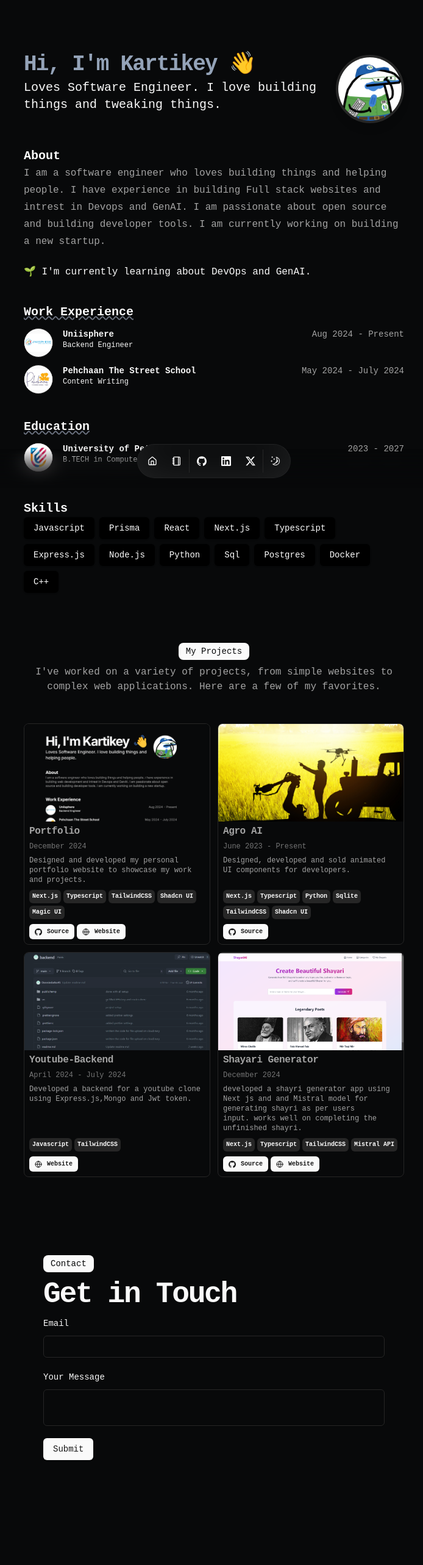
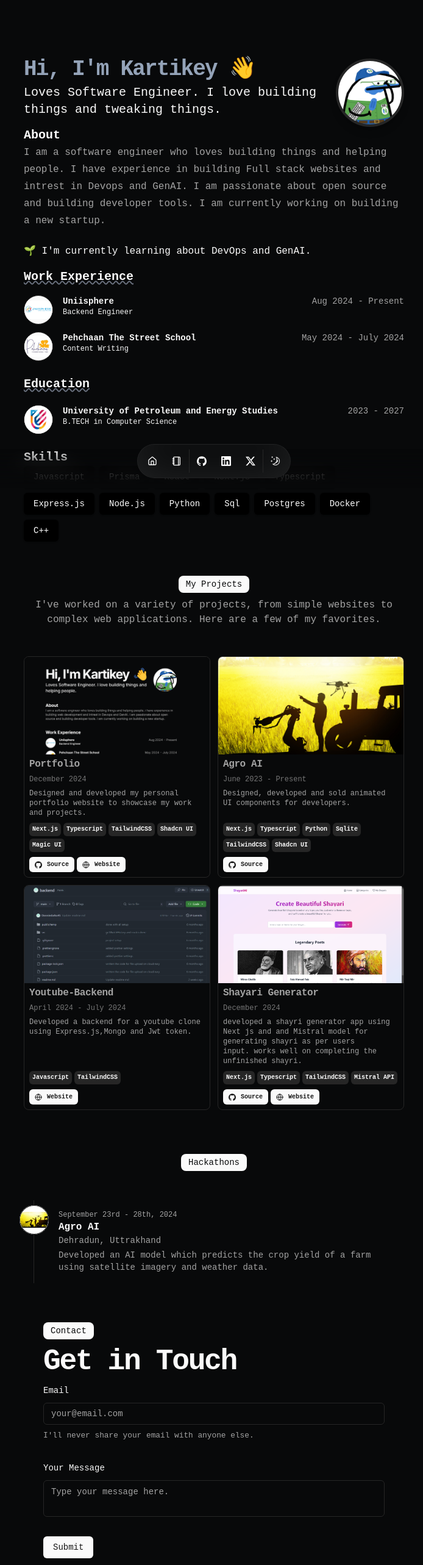
Before and after one commit to Donniedarko45/Portfolio, a Next.js app: page / in a window 1280 px wide. Shown: the top 2566 px of the page at 61% size, without its empty margins (289-983 px from the left). Before the commit the page ends 2536 px from the top, so only its background shows below. Built offline with nearby package versions, Linux system fonts and the light colour scheme; a web font is replaced by a local one.

Commit message:
changing something

```diff
--- a/src/app/page.tsx
+++ b/src/app/page.tsx
@@ -1,98 +1,29 @@
 "use client";
 
 import { ContactForm } from "../components/contact-us";
-import { Cover } from "../components/ui/cover";
 import { HackathonCard } from "@/components/hackathon-card";
-import BlurFade from "@/components/magicui/blur-fade";
-import BlurFadeText from "@/components/magicui/blur-fade-text";
-import { IconCloud } from "@/components/magicui/interactiveCloud";
 import { ProjectCard } from "@/components/project-card";
 import { ResumeCard } from "@/components/resume-card";
 import Skills from "@/components/skills";
 import { Avatar, AvatarFallback, AvatarImage } from "@/components/ui/avatar";
 import { DATA } from "@/data/resume";
-import { animate } from "@tsparticles/engine";
-import { motion, useAnimation } from "framer-motion";
-import Link from "next/link";
-import { useEffect } from "react";
 import Markdown from "react-markdown";
 
-function useScrollAnimation() {
-  const controls = useAnimation();
-
-  useEffect(() => {
-    const handleScroll = () => {
-      controls.start({ opacity: 1, y: 0, transition: { duration: 0.8 } });
-    };
-
-    window.addEventListener("scroll", handleScroll);
-    return () => window.removeEventListener("scroll", handleScroll);
-  }, [controls]);
-
-  return controls;
-}
-
-const BLUR_FADE_DELAY = 0.04;
-
-const slugs = [
-  "typescript",
-  "javascript",
-  "react",
-  "html5",
-  "css3",
-  "nodedotjs",
-  "express",
-  "nextdotjs",
-  "prisma",
-  "amazonaws",
-  "postgresql",
-  "nginx",
-  "vercel",
-  "docker",
-  "git",
-  "jira",
-  "github",
-  "gitlab",
-  "visualstudiocode",
-  "neovim",
-  "c",
-  "c++",
-  "python",
-];
-
 export default function Page() {
-  const scrollControls = useScrollAnimation();
   return (
-    <motion.main
-      initial={{ opacity: 0 }}
-      animate={{ opacity: 1 }}
-      transition={{ duration: 0.5 }}
-      className="flex flex-col min-h-[100dvh] space-y-10"
-    >
-      <motion.section
-        id="hero"
-        initial={{ opacity: 0, y: 50 }}
-        whileInView={{ opacity: 1, y: 0 }}
-        transition={{ duration: 0.8, ease: "easeOut" }}
-        viewport={{ once: true, amount: 0.3 }}
-        animate={scrollControls}
-      >
+    <div>
       <div className="mx-auto w-full max-w-2xl space-y-8">
         <div className="gap-2 flex justify-between">
           <div className="flex-col flex flex-1 space-y-1.5">
-              <BlurFadeText
-                delay={BLUR_FADE_DELAY}
-                className="font-mono text-xl font-bold tracking-tighter sm:text-3xl xl:text-4xl/none text-slate-400"
-                yOffset={8}
-                text={`Hi, I'm ${DATA.name.split(" ")[0]} 👋`}
-              />
-              <BlurFadeText
-                className="max-w-[600px] font-mono py-8px  text-normal  md:text-xl"
-                delay={BLUR_FADE_DELAY}
-                text={DATA.description}
-              />
+            <div className="font-mono text-xl font-bold tracking-tighter sm:text-3xl xl:text-4xl/none text-slate-400">
+              {" "}
+              {`Hi, I'm ${DATA.name.split(" ")[0]} 👋`}
             </div>
-            <BlurFade delay={BLUR_FADE_DELAY}>
+            <div className="max-w-[600px] font-mono py-8px text-normal md:text-xl">
+              {" "}
+              {DATA.description}
+            </div>
+          </div>
           <Avatar className="size-28 border-4 ring-rose-600  shadow-lg rounded-full flex items-center justify-center overflow-hidden relative">
             <div className="absolute inset-0 animate-ripple rounded-full border-4 ring-rose-600"></div>
 
@@ -105,55 +36,27 @@ export default function Page() {
               {DATA.initials}
             </AvatarFallback>
           </Avatar>{" "}
-            </BlurFade>
         </div>
       </div>
-      </motion.section>
 
-      <motion.section
-        id="about"
-        initial={{ opacity: 0, y: 50 }}
-        whileInView={{ opacity: 1, y: 0 }}
-        transition={{ duration: 0.8, ease: "easeOut" }}
-        viewport={{ once: true, amount: 0.3 }}
-        animate={scrollControls}
-      >
-        <BlurFade delay={BLUR_FADE_DELAY * 3}>
       <h2 className="text-xl font-mono  font-bold decoration-gray-500 [text-decoration-style:wavy]">
         About
       </h2>
-        </BlurFade>
 
-        <BlurFade delay={BLUR_FADE_DELAY * 4}>
       <Markdown className="prose max-w-full font-mono text-normal text-muted-foreground dark:prose-invert">
         {DATA.summary}
       </Markdown>
       <br />
-          <div className="relative  h-full flex items-center">
+      <div className="relative mb-4  h-full flex items-center">
         🌱 I'm currently learning about DevOps and GenAI.
         <br />
       </div>
-        </BlurFade>
-      </motion.section>
-      <motion.section
-        id="work"
-        initial={{ opacity: 0, y: 50 }}
-        whileInView={{ opacity: 1, y: 0 }}
-        transition={{ duration: 0.8, ease: "easeOut" }}
-        viewport={{ once: true, amount: 0.3 }}
-        animate={scrollControls}
-      >
+
       <div className="flex min-h-0 flex-col gap-y-3">
-          <BlurFade delay={BLUR_FADE_DELAY * 5}>
-            <h2 className="text-xl font-bold  font-mono  underline decoration-gray-500 [text-decoration-style:wavy]">
+        <h2 className="text-xl font-bold  font-mono  mb-1  underline decoration-gray-500 [text-decoration-style:wavy]">
           Work Experience
         </h2>
-          </BlurFade>
-          {DATA.work.map((work, id) => (
-            <BlurFade
-              key={work.company}
-              delay={BLUR_FADE_DELAY * 6 + id * 0.05}
-            >
+        {DATA.work.map((work) => (
           <ResumeCard
             key={work.company}
             logoUrl={work.logoUrl}
@@ -165,29 +68,14 @@ export default function Page() {
             period={`${work.start} - ${work.end ?? "Present"}`}
             description={work.description}
           />
-            </BlurFade>
         ))}
       </div>
-      </motion.section>
-      <motion.section
-        id="education"
-        initial={{ opacity: 0, y: 50 }}
-        whileInView={{ opacity: 1, y: 0 }}
-        transition={{ duration: 0.8, ease: "easeOut" }}
-        viewport={{ once: true, amount: 0.3 }}
-        animate={scrollControls}
-      >
+
       <div className="flex min-h-0 flex-col gap-y-3">
-          <BlurFade delay={BLUR_FADE_DELAY * 7}>
-            <h2 className="text-xl font-bold underline decoration-gray-500 [text-decoration-style:wavy]">
+        <h2 className="text-xl font-bold underline mt-6 mb-2  decoration-gray-500 [text-decoration-style:wavy]">
           Education
         </h2>
-          </BlurFade>
-          {DATA.education.map((education, id) => (
-            <BlurFade
-              key={education.school}
-              delay={BLUR_FADE_DELAY * 8 + id * 0.05}
-            >
+        {DATA.education.map((education) => (
           <ResumeCard
             key={education.school}
             href={education.href}
@@ -197,49 +85,25 @@ export default function Page() {
             subtitle={education.degree}
             period={`${education.start} - ${education.end}`}
           />
-            </BlurFade>
         ))}
       </div>
-      </motion.section>
-      <motion.section
-        id="skills"
-        initial={{ opacity: 0, y: 50 }}
-        whileInView={{ opacity: 1, y: 0 }}
-        transition={{ duration: 0.8, ease: "easeOut" }}
-        viewport={{ once: true, amount: 0.3 }}
-        animate={scrollControls}
-      >
+      <div className="mt-6 mb-2">
         <Skills />
-      </motion.section>
-      <motion.section
-        id="projects"
-        initial={{ opacity: 0, y: 50 }}
-        whileInView={{ opacity: 1, y: 0 }}
-        transition={{ duration: 0.8, ease: "easeOut" }}
-        viewport={{ once: true, amount: 0.3 }}
-        animate={scrollControls}
-      >
+      </div>
       <div className="space-y-12 w-full py-12">
-          <BlurFade delay={BLUR_FADE_DELAY * 11}>
         <div className="flex flex-col items-center justify-center space-y-4 text-center">
           <div className="space-y-2">
             <div className="inline-block font-mono rounded-lg bg-foreground text-background px-3 py-1 text-sm">
               My Projects
             </div>
             <p className="text-muted-foreground font-mono  ">
-                  I&apos;ve worked on a variety of projects, from simple
-                  websites to complex web applications. Here are a few of my
-                  favorites.
+              I&apos;ve worked on a variety of projects, from simple websites to
+              complex web applications. Here are a few of my favorites.
             </p>
           </div>
         </div>
-          </BlurFade>
         <div className="grid grid-cols-1 font-mono  gap-3 sm:grid-cols-2 max-w-[800px] mx-auto">
-            {DATA.projects.map((project, id) => (
-              <BlurFade
-                key={project.title}
-                delay={BLUR_FADE_DELAY * 12 + id * 0.05}
-              >
+          {DATA.projects.map((project) => (
             <ProjectCard
               key={project.title}
               title={project.title}
@@ -250,45 +114,19 @@ export default function Page() {
               //video={project.video}
               links={project.links}
             />
-              </BlurFade>
           ))}
         </div>
       </div>
-      </motion.section>
-      {/* <motion.section
-        id="hackathons"
-        initial={{ opacity: 0, y: 50 }}
-        whileInView={{ opacity: 1, y: 0 }}
-        transition={{ duration: 0.8, ease: "easeOut" }}
-        viewport={{ once: true, amount: 0.3 }}
-        animate={scrollControls}
-      >
-        <div className="space-y-12 w-full py-12">
-          <BlurFade delay={BLUR_FADE_DELAY * 13}>
+      <div className="space-y-12 w-full py-6">
         <div className="flex flex-col items-center justify-center space-y-4 text-center">
           <div className="space-y-2">
             <div className="inline-block font-mono rounded-lg bg-foreground text-background px-3 py-1 text-sm">
               Hackathons
             </div>
-                <h2 className="text-3xl font-bold  tracking-tighter sm:text-5xl">
-                  <span>I like building things</span>
-                </h2>
-                <p className="text-muted-foreground font-mono">
-                  I attended 3+ hackathons. People from around the country would
-                  come together and build incredible things in 2-3 days. It was
-                  eye-opening to see the endless possibilities brought to life
-                  by a group of motivated and passionate individuals.
-                </p>
           </div>
         </div>
-          </BlurFade>
-         <BlurFade delay={BLUR_FADE_DELAY * 14}>
         <ul className="mb-4 ml-4 font-mono divide-y divide-dashed border-l">
-              {DATA.hackathons.map((project, id) => (
-                <BlurFade
-                  key={project.title + project.dates}
-                  delay={BLUR_FADE_DELAY * 15 + id * 0.05}
-                >
+          {DATA.hackathons.map((project) => (
             <HackathonCard
               title={project.title}
               description={project.description}
@@ -297,22 +135,11 @@ export default function Page() {
               image={project.image}
               // links={project.links}
             />
-                </BlurFade>
           ))}
         </ul>
-          </BlurFade>
       </div>
-      </motion.section>          */}
-      <motion.section
-        id="contact"
-        initial={{ opacity: 0, y: 50 }}
-        whileInView={{ opacity: 1, y: 0 }}
-        transition={{ duration: 0.8, ease: "easeOut" }}
-        viewport={{ once: true, amount: 0.3 }}
-        animate={scrollControls}
-      >
+
       <div className="container mx-auto py-10">
-          <BlurFade delay={BLUR_FADE_DELAY * 16}>
         <div className="space-y-3">
           <div className="inline-block font-mono rounded-lg bg-foreground text-background px-3 py-1 text-sm text-center">
             Contact
@@ -322,9 +149,7 @@ export default function Page() {
           </h2>
           <ContactForm />
         </div>
-          </BlurFade>
       </div>
-      </motion.section>
-    </motion.main>
+    </div>
   );
 }
--- a/src/components/contact-us.tsx
+++ b/src/components/contact-us.tsx
@@ -1,4 +1,5 @@
 "use client";
+
 import { zodResolver } from "@hookform/resolvers/zod";
 import { useForm } from "react-hook-form";
 import * as z from "zod";
@@ -7,6 +8,7 @@ import { Button } from "@/components/ui/button";
 import {
   Form,
   FormControl,
+  FormDescription,
   FormField,
   FormItem,
   FormLabel,
@@ -59,6 +61,7 @@ export function ContactForm() {
         description: "Thank you for your message. I'll get back to you soon.",
       });
 
+      // Reset form
       form.reset();
     } catch (error) {
       toast({
@@ -75,7 +78,7 @@ export function ContactForm() {
     <Form {...form}>
       <form
         onSubmit={form.handleSubmit(onSubmit)}
-        className=" font-mono space-y-5"
+        className=" font-mono space-y-8"
       >
         <FormField
           control={form.control}
@@ -84,9 +87,11 @@ export function ContactForm() {
             <FormItem>
               <FormLabel>Email</FormLabel>
               <FormControl>
-                <Input placeholder="" {...field} />
+                <Input placeholder="your@email.com" {...field} />
               </FormControl>
-
+              <FormDescription className=" font-jetbrains">
+                I'll never share your email with anyone else.
+              </FormDescription>
               <FormMessage />
             </FormItem>
           )}
@@ -98,7 +103,11 @@ export function ContactForm() {
             <FormItem>
               <FormLabel className=" font-mono">Your Message</FormLabel>
               <FormControl>
-                <Textarea className="resize-none  font-mono" {...field} />
+                <Textarea
+                  placeholder="Type your message here."
+                  className="resize-none  font-mono"
+                  {...field}
+                />
               </FormControl>
               <FormMessage />
             </FormItem>
```
Lines whose indentation alone changed are shown as unchanged.
